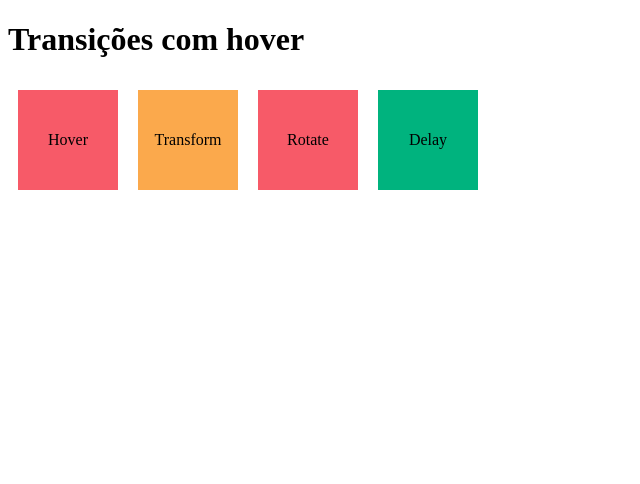
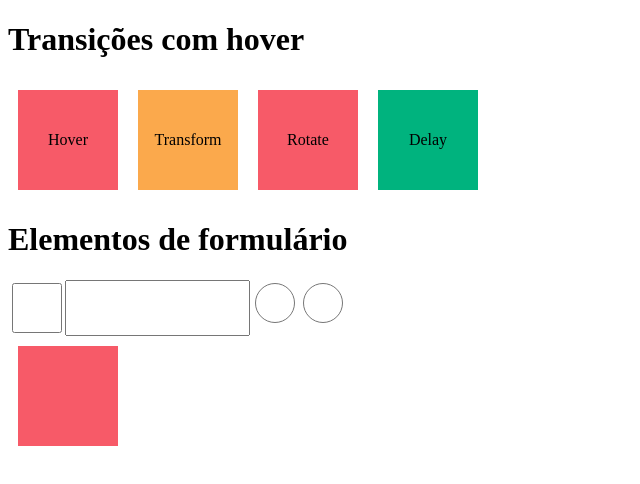
Before and after one commit to fespschulte/CSSAnimations, a plain HTML site: page index.html in a window 1280 px wide. Shown: the whole page, without its empty margins (0-640 px from the left). Drawn offline with Linux system fonts and the light colour scheme.

Commit message:
Ajuste de estilo

```diff
--- a/animations.css
+++ b/animations.css
@@ -29,3 +29,40 @@
   width: 200px;
   height: 200px;
 }
+
+.checkbox-transition {
+  width: 50px;
+  height: 50px;
+  transition: transform 1s;
+}
+
+.checkbox-transition:checked {
+  transform: scale(1.5);
+}
+
+.focus-transition:focus {
+ border: 3px solid var(--green);
+ background-color: var(--orange);
+}
+.radio-transition {
+  width: 40px;
+  height: 40px;
+  transition: transform 1s;
+}
+
+.radio-transition:checked {
+  transform: scale(1.3);
+}
+
+@keyframes promo {
+  0% {
+
+  }
+  50% {
+
+  }
+  60% {
+
+  }
+
+}
--- a/index.html
+++ b/index.html
@@ -24,5 +24,17 @@
       Delay
     </div>
   </section>
+  <h1>Elementos de formulário</h1>
+  <section>
+    <input type="checkbox" class="checkbox-transition">
+    <input type="text" class="focus-transition">
+    <input type="radio" name="radio" class="radio-transition">
+    <input type="radio" name="radio" class="radio-transition">
+  </section>
+  <section>
+    <div class="box bg-red hover-animation ">
+
+    </div>
+  </section>
 </body>
 </html>
```
